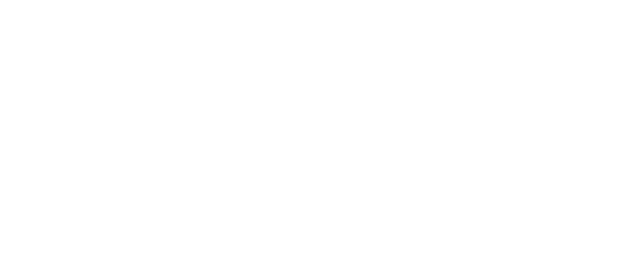
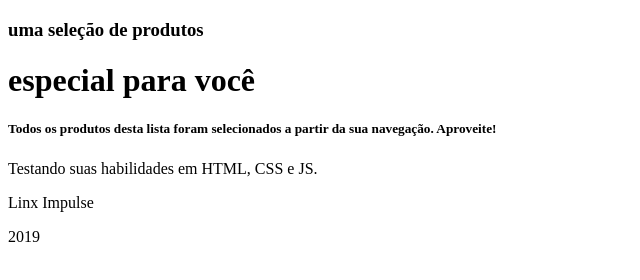
Before and after one commit to gtodesco/products-landing-page, a plain HTML site: page view/index.html in a window 1280 px wide. Shown: the whole page, without its empty margins (0-640 px from the left). Drawn offline with Linux system fonts and the light colour scheme.

Commit message:
feat: Add header e footer
Adicionando textos estáticos que estarão no header e footer da página

```diff
--- a/view/index.html
+++ b/view/index.html
@@ -5,6 +5,19 @@
         <meta charset="UTF-8">
     </head>
     <body>
+        <header>
+            <h3>uma seleção de produtos</h3>
+            <h1>especial para você</h1>
+            <h5>
+                Todos os produtos desta lista foram selecionados
+                a partir da sua navegação. Aproveite!
+            </h5>
+        </header>
 
+        <footer>
+            <p>Testando suas habilidades em HTML, CSS e JS.</p>
+            <p>Linx Impulse</p>
+            <p>2019</p>
+        </footer>
     </body>
 </html>
```
